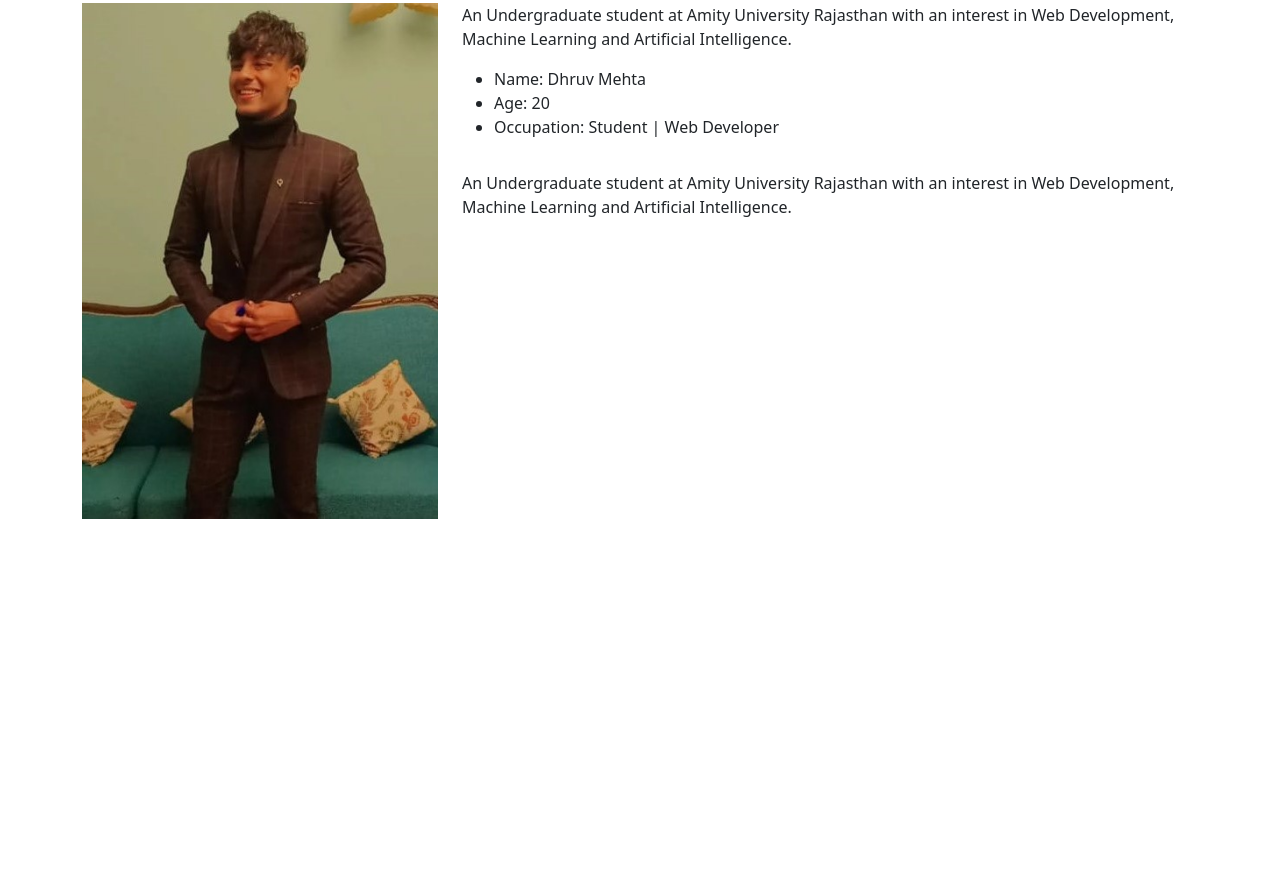
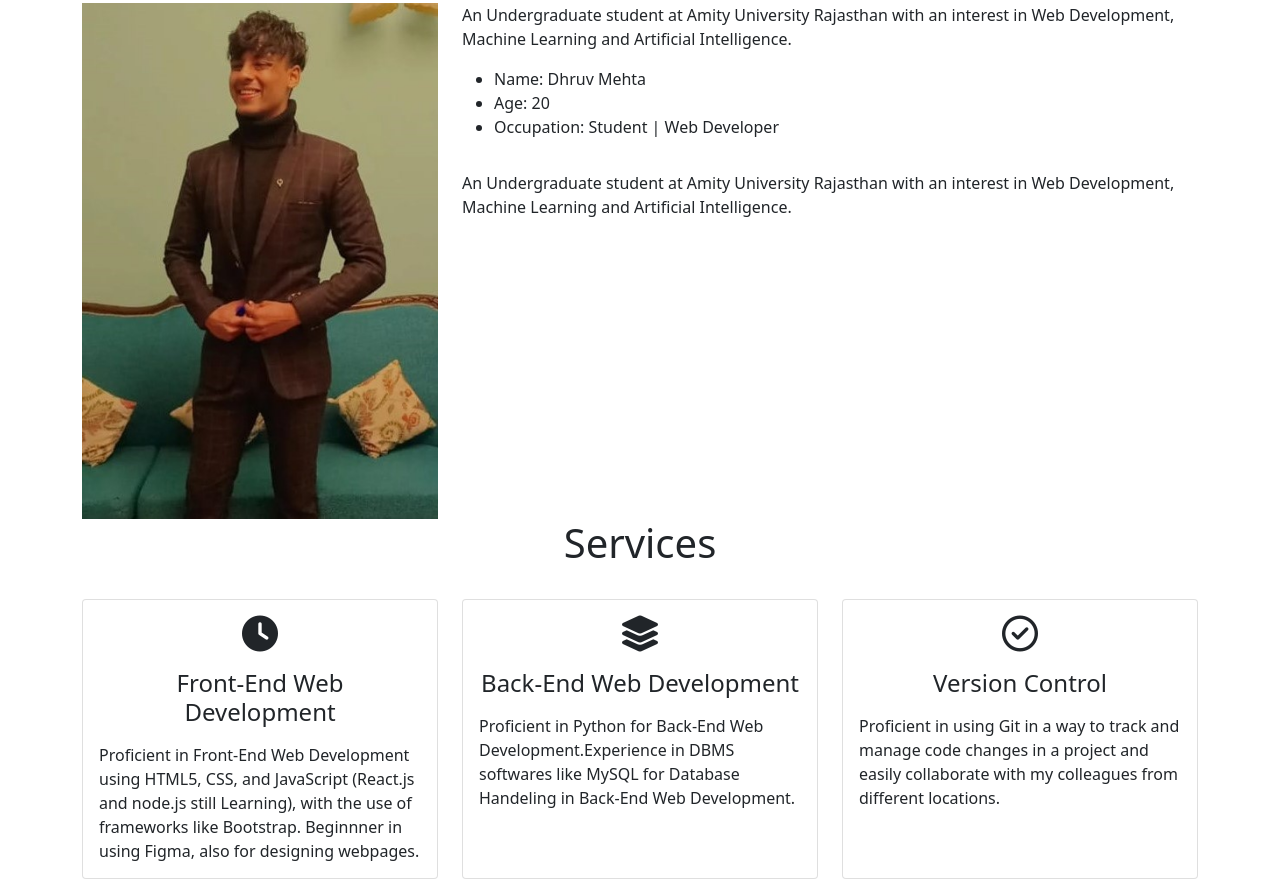
Before and after one commit to Dante-afk/Portfolio-Website, a plain HTML site: page index.html in a window 1280 px wide. Shown: the part 917-1796 px from the top of the page. Before the commit the page ends 1436 px from the top, so only its background shows below. Drawn offline with nearby package versions, Linux system fonts and the light colour scheme.

Commit message:
Added services section

```diff
--- a/Style.css
+++ b/Style.css
@@ -3,8 +3,12 @@
     height:100vh;
     background: url('images/mypic.jpg');
     background-size:cover;
+    background-color: black;
     position:relative;
 }
+
+
+
 /* text css above my(subject) image*/
 .subject_title {
     font-size: 4.5rem;
@@ -18,9 +22,33 @@
     top: 50%;
     left: 50%;
     transform: translate(-50%, -50%);
-    color: white;
+    color: rgb(254, 253, 253);
 }
+
+
+
 /* about section image css */
 .imageAboutPage {
     width: 100%;
 }
+
+
+/* services section css */
+.servicesText.card {
+    height: 280px;
+    cursor: pointer;
+  }
+.servicesIcon {
+    font-size: 36px;
+    text-align: center;
+    width: 100%;
+}
+.card-title {
+    text-align: center;
+}
+.card:hover .servicesIcon {
+    color: #09a8d0;
+}
+.servicesText:hover {
+    border: 1px solid #09a8d0;
+}
--- a/index.html
+++ b/index.html
@@ -50,7 +50,8 @@
         <div class="container-fluid">
             <div class="row">
             <div class="col-lg-12 col-md-12 col-sm-12 col-xs-12 subject-text">
-                <h2 class="subject_title">Hey, Dhruv Mehta here!</h2>
+                <h2 class="subject_title">Welcome to my site!</h2>
+                <h3 class="subject-title">My Name is Dhruv Mehta</h3>
                 <p class="subject_desc">I am an Undergrad student at Amity University Rajasthan with Interest and knowledge in Web Development</p>
             </div>
             </div>
@@ -95,5 +96,49 @@
                 </div>
             </div>
     </section>
+
+
+    <!-- services section-->
+    <section id="services">
+        <div class="container">
+            <h1 class="text-center">Services</h1>
+            <div class="row">
+                <div class="col-lg-4 mt-4">
+                    <div class="card servicesText">
+                        <div class="card-body">
+                            <i class="fas servicesIcon fa-clock"></i>
+                            <h4 class="card-title mt-3">Front-End Web Development</h4>
+                            <p class="card-text mt-3"> Proficient in Front-End Web Development using HTML5, CSS, and JavaScript (React.js and node.js still Learning), with the use of frameworks like Bootstrap.
+                                Beginnner in using Figma, also for designing webpages.
+                            </p>
+                        </div>
+                    </div>
+                </div>
+                <div class="col-lg-4 mt-4">
+                    <div class="card servicesText">
+                        <div class="card-body">
+                            <i class='fas servicesIcon fa-layer-group'></i>
+                            <h4 class="card-title mt-3">Back-End Web Development</h4>
+                            <p class="card-text mt-3"> Proficient in Python for Back-End Web Development.Experience in DBMS softwares like MySQL for Database Handeling in Back-End Web Development.
+
+                            </p>
+                        </div>
+                    </div>
+                </div>
+
+                <div class="col-lg-4 mt-4">
+                    <div class="card servicesText">
+                        <div class="card-body">
+                            <i class='far servicesIcon fa-check-circle'></i>
+                            <h4 class="card-title mt-3">Version Control</h4>
+                            <p class="card-text mt-3"> Proficient in using Git in a way to track and manage code changes in a project and easily collaborate with my colleagues from different locations.
+
+                            </p>
+                        </div>
+                    </div>
+                </div>
+            </div>
+        </div>
+    </section>
 </body>
 </html>
```
